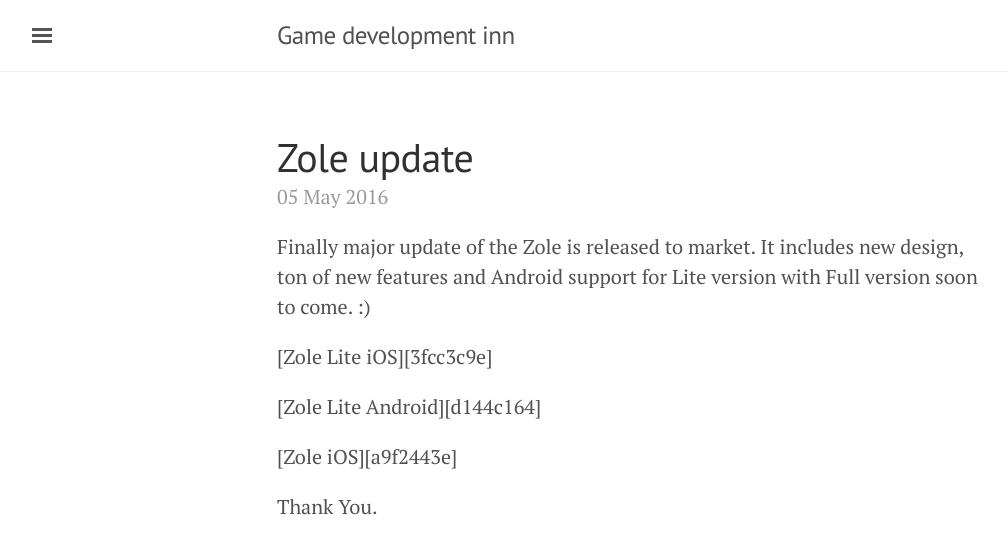
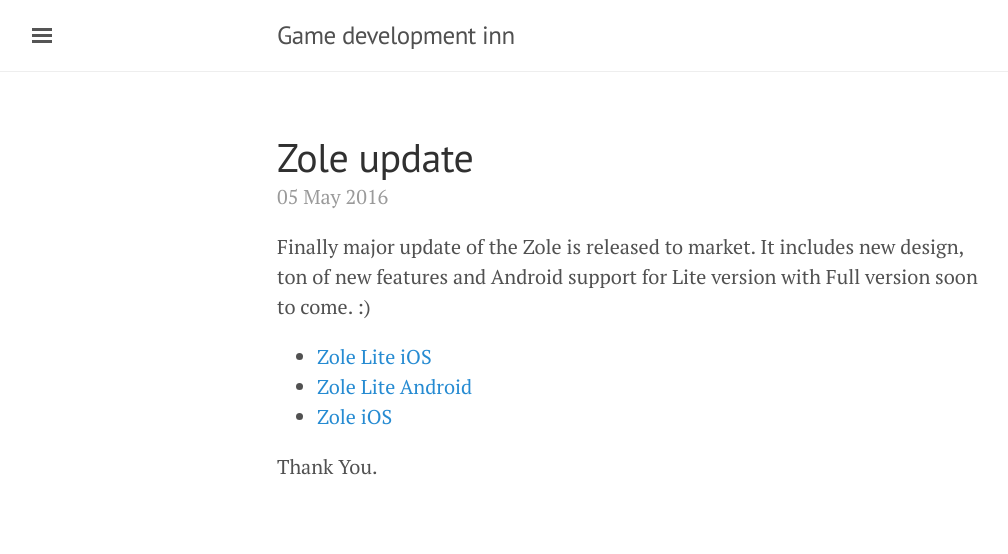
Before and after one commit to hansagames/hansagames.github.io, a Jekyll site: the page built from _posts/2016-05-05-zole-update.markdown, in a window 1280 px wide. Shown: the top 554 px of the page, without its empty margins (3-1011 px from the left). Built offline with Jekyll 4.4.1, drawn with Linux system fonts in a browser that asks for light colours; Markdown is read by kramdown in place of the engine named in the settings; comment, search, counter and statistics services are not loaded.

Commit message:
fixed layouts

```diff
--- a/_includes/sidebar.html
+++ b/_includes/sidebar.html
@@ -37,8 +37,8 @@
       Legal:
     </p>
     <p class="legal">
-      Apple and the Apple logo are trademarks of Apple Inc., registered in the U.S. and other countries. App Store is a service mark of Apple Inc.
-
+      Apple and the Apple logo are trademarks of Apple Inc., registered in the U.S. and other countries. App Store is a service mark of Apple Inc.</br>
+      </br>
       Android, Google Play, and the Google Play logo are trademarks of Google Inc.
     </p>
   </div>
--- a/_posts/2016-05-05-zole-update.markdown
+++ b/_posts/2016-05-05-zole-update.markdown
@@ -10,10 +10,9 @@
 
 Finally major update of the Zole is released to market. It includes new design, ton of new features and Android support for Lite version with Full version soon to come. :)
 
-<p>[Zole Lite iOS][3fcc3c9e]</p>
-<p>[Zole Lite Android][d144c164]</p>
-
-<p>[Zole iOS][a9f2443e]</p>
+- [Zole Lite iOS][3fcc3c9e]
+- [Zole Lite Android][d144c164]
+- [Zole iOS][a9f2443e]
 
 Thank You.
 
```
Also changed, not shown: products.md (+2 -2 lines).
